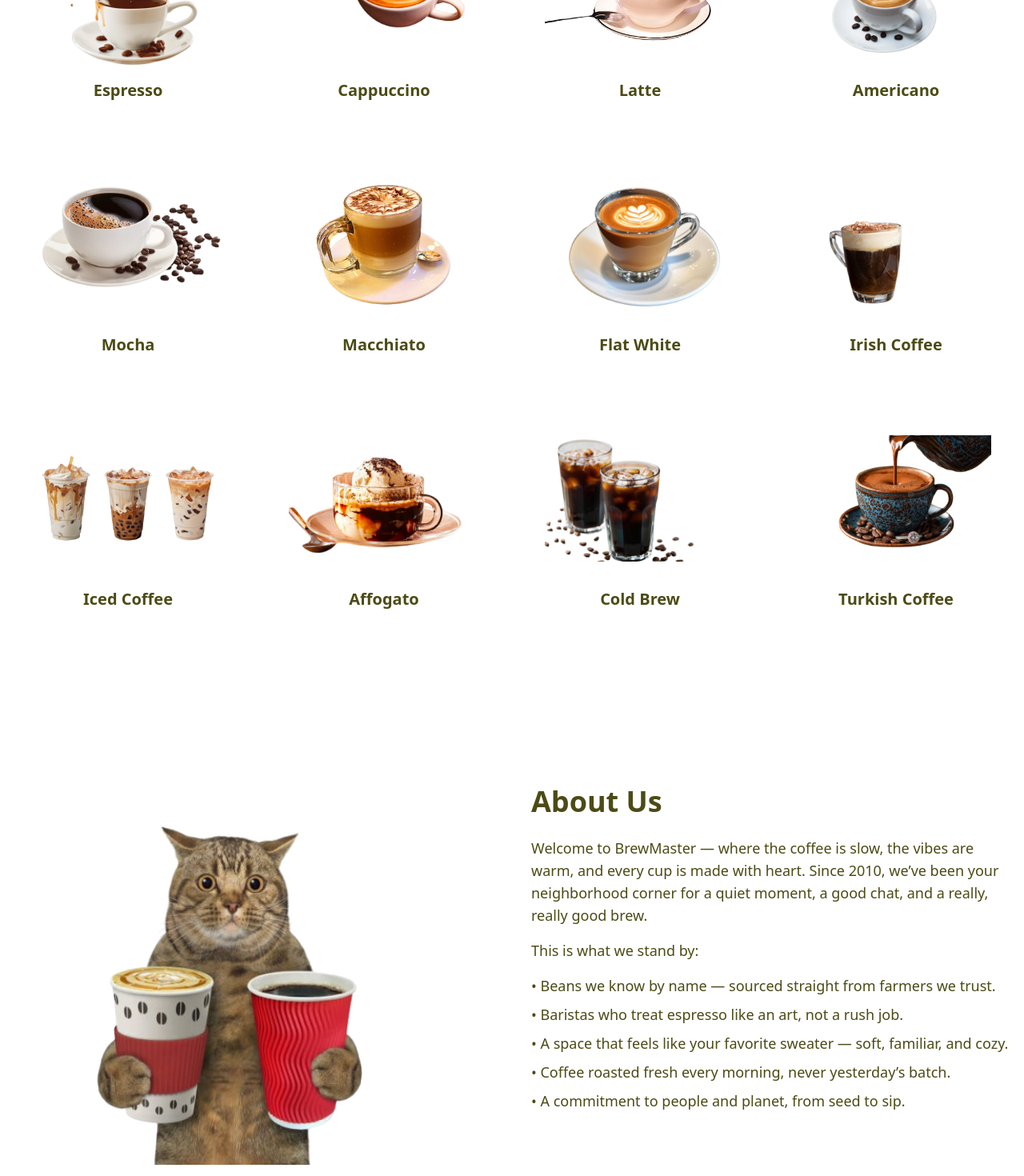
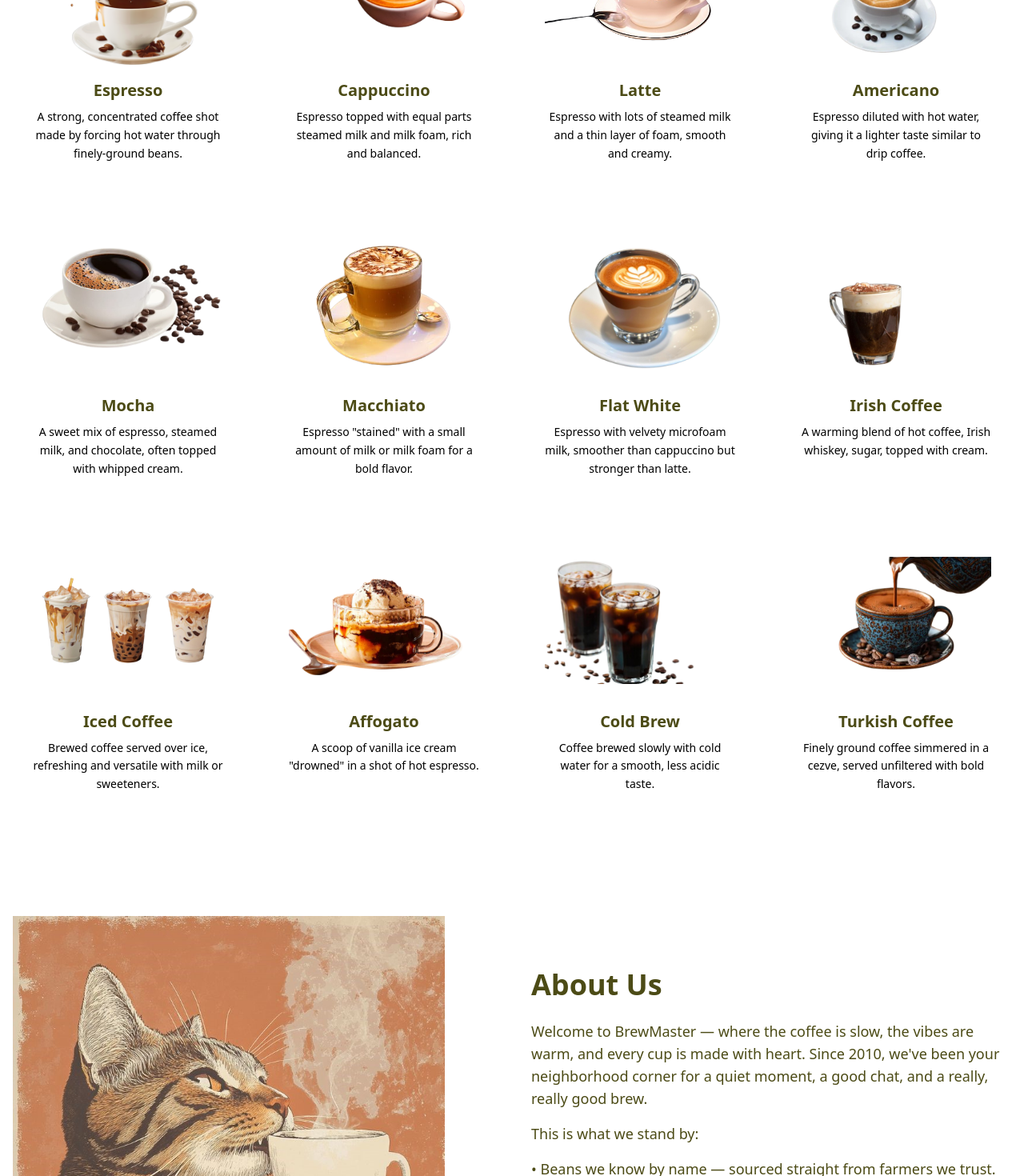
Before and after one commit to philipelbambo/anime-web, a React (Vite) app: page / in a window 1280 px wide. Shown: the part 1280-2750 px from the top of the page at 80% size. Built offline with nearby package versions, Linux system fonts and the light colour scheme.

Commit message:
added/Rotating aniamtion

```diff
--- a/src/assets/components/pages/Homepage.jsx
+++ b/src/assets/components/pages/Homepage.jsx
@@ -9,34 +9,82 @@ const CoffeeShopLanding = () => {
   const [coffeeMode, setCoffeeMode] = useState(false);
 
   const coffeeProducts = [
-    { id: 1, name: 'Espresso', image: '/OurCoffee/coffee1.png' },
-    { id: 2, name: 'Cappuccino', image: '/OurCoffee/coffee2.png' },
-    { id: 3, name: 'Latte', image: '/OurCoffee/coffee3.png' },
-    { id: 4, name: 'Americano', image: '/OurCoffee/coffee4.png' },
-    { id: 5, name: 'Mocha', image: '/OurCoffee/coffee5.png' },
-    { id: 6, name: 'Macchiato', image: '/OurCoffee/coffee6.png' },
-    { id: 7, name: 'Flat White', image: '/OurCoffee/coffee7.png' },
-    { id: 8, name: 'Irish Coffee', image: '/OurCoffee/coffee8.png' },
-    { id: 9, name: 'Iced Coffee', image: '/OurCoffee/coffee9.png' },
-    { id: 10, name: 'Affogato', image: '/OurCoffee/coffee10.png' },
-    { id: 11, name: 'Cold Brew', image: '/OurCoffee/coffee11.png' },
-    { id: 12, name: 'Turkish Coffee', image: '/OurCoffee/coffee12.png' }
+    {
+      id: 1,
+      name: 'Espresso',
+      image: '/OurCoffee/coffee1.png',
+      description: 'A strong, concentrated coffee shot made by forcing hot water through finely-ground beans.'
+    },
+    {
+      id: 2,
+      name: 'Cappuccino',
+      image: '/OurCoffee/coffee2.png',
+      description: 'Espresso topped with equal parts steamed milk and milk foam, rich and balanced.'
+    },
+    {
+      id: 3,
+      name: 'Latte',
+      image: '/OurCoffee/coffee3.png',
+      description: 'Espresso with lots of steamed milk and a thin layer of foam, smooth and creamy.'
+    },
+    {
+      id: 4,
+      name: 'Americano',
+      image: '/OurCoffee/coffee4.png',
+      description: 'Espresso diluted with hot water, giving it a lighter taste similar to drip coffee.'
+    },
+    {
+      id: 5,
+      name: 'Mocha',
+      image: '/OurCoffee/coffee5.png',
+      description: 'A sweet mix of espresso, steamed milk, and chocolate, often topped with whipped cream.'
+    },
+    {
+      id: 6,
+      name: 'Macchiato',
+      image: '/OurCoffee/coffee6.png',
+      description: 'Espresso "stained" with a small amount of milk or milk foam for a bold flavor.'
+    },
+    {
+      id: 7,
+      name: 'Flat White',
+      image: '/OurCoffee/coffee7.png',
+      description: 'Espresso with velvety microfoam milk, smoother than cappuccino but stronger than latte.'
+    },
+    {
+      id: 8,
+      name: 'Irish Coffee',
+      image: '/OurCoffee/coffee8.png',
+      description: 'A warming blend of hot coffee, Irish whiskey, sugar, topped with cream.'
+    },
+    {
+      id: 9,
+      name: 'Iced Coffee',
+      image: '/OurCoffee/coffee9.png',
+      description: 'Brewed coffee served over ice, refreshing and versatile with milk or sweeteners.'
+    },
+    {
+      id: 10,
+      name: 'Affogato',
+      image: '/OurCoffee/coffee10.png',
+      description: 'A scoop of vanilla ice cream "drowned" in a shot of hot espresso.'
+    },
+    {
+      id: 11,
+      name: 'Cold Brew',
+      image: '/OurCoffee/coffee11.png',
+      description: 'Coffee brewed slowly with cold water for a smooth, less acidic taste.'
+    },
+    {
+      id: 12,
+      name: 'Turkish Coffee',
+      image: '/OurCoffee/coffee12.png',
+      description: 'Finely ground coffee simmered in a cezve, served unfiltered with bold flavors.'
+    }
   ];
-
-  const desserts = [
-    { id: 7, name: 'Croissant', price: 2.50, image: '/SliderGallery/bread1.png' },
-    { id: 8, name: 'Muffin', price: 3.00, image: '/SliderGallery/bread2.png' },
-    { id: 9, name: 'Cheesecake', price: 4.50, image: '/SliderGallery/bread3.png' },
-    { id: 10, name: 'Crème brûlée', price: 5.50, image: '/SliderGallery/bread4.png' },
-    { id: 11, name: 'Brownie', price: 3.50, image: '/SliderGallery/bread5.png' },
-    { id: 12, name: 'Macaron', price: 2.75, image: '/SliderGallery/bread8.png' },
-    { id: 13, name: 'Tiramisu', price: 4.75, image: '/SliderGallery/bread7.png' },
-    { id: 14, name: 'Donut', price: 2.25, image: '/SliderGallery/bread6.png' }
-  ];
-
   // Gallery images organized in 3 rows
   const galleryRows = [
-    // Row 2 - moves right to left
+    // Row 1 - moves right to left
     [
       "/SliderGallery/cup7.png",
       "/SliderGallery/cup8.png",
@@ -45,7 +93,7 @@ const CoffeeShopLanding = () => {
       "/SliderGallery/cup11.png",
       "/SliderGallery/cup12.png"
     ],
-    // Row 3 - moves left to right
+    // Row 2 - moves left to right
     [
       "/SliderGallery/cup13.png",
       "/SliderGallery/cup14.png",
@@ -54,7 +102,7 @@ const CoffeeShopLanding = () => {
       "/SliderGallery/cup17.png",
       "/SliderGallery/cup18.png"
     ],
-    // Row 4 - moves right to left
+    // Row 3 - moves right to left
     [
       "/SliderGallery/bread1.png",
       "/SliderGallery/bread2.png",
@@ -63,6 +111,15 @@ const CoffeeShopLanding = () => {
       "/SliderGallery/bread5.png",
       "/SliderGallery/bread6.png"
     ],
+  ];
+  // Coffee & Dessert names (match the images in galleryRows)
+    const galleryNames = [
+      // Row 1 names
+      ["Espresso", "Cappuccino", "Latte", "Americano", "Mocha", "Macchiato"],
+      // Row 2 names
+      ["Flat White", "Irish Coffee", "Affogato", "Ristretto", "Cortado", "Vienna Coffee"],
+      // Row 3 names (Desserts)
+      ["Croissant", "Cinnamon Roll", "Blueberry Muffin", "Chocolate Donut", "Cheesecake", "Brownie"],
     ];
 
   // Generate coffee beans for falling animation
@@ -124,6 +181,15 @@ const CoffeeShopLanding = () => {
           }
         }
 
+        @keyframes slowRotate {
+          from {
+            transform: rotate(0deg);
+          }
+          to {
+            transform: rotate(360deg);
+          }
+        }
+
         .slide-left {
           animation: slide-left 20s linear infinite;
         }
@@ -146,6 +212,10 @@ const CoffeeShopLanding = () => {
           perspective: 1000px;
           filter: drop-shadow(0 15px 30px rgba(0, 0, 0, 0.3));
           will-change: transform;
+        }
+
+        .slow-spin {
+          animation: slowRotate 6s linear infinite;
         }
 
         .coffee-bean {
@@ -257,7 +327,6 @@ const CoffeeShopLanding = () => {
                     <X size={24} />
                   </button>
                 </div>
-
                   <nav>
                     <ul className="space-y-6">
                       <li>
@@ -266,7 +335,7 @@ const CoffeeShopLanding = () => {
                           className={`flex items-center text-lg transition-colors py-2 ${coffeeMode ? 'text-amber-50 hover:text-amber-200' : 'text-[#4C4B16] hover:text-[#5a5221]'}`}
                           onClick={() => setMenuOpen(false)}
                         >
-                        <FaHome className="mr-2" /> Home
+                          <FaHome className="mr-2 text-2xl" /> Home
                         </a>
                       </li>
                       <li>
@@ -275,7 +344,7 @@ const CoffeeShopLanding = () => {
                           className={`flex items-center text-lg transition-colors py-2 ${coffeeMode ? 'text-amber-50 hover:text-amber-200' : 'text-[#4C4B16] hover:text-[#5a5221]'}`}
                           onClick={() => setMenuOpen(false)}
                         >
-                        <FaUtensils className="mr-2" /> Menu
+                          <FaUtensils className="mr-2 text-2xl" /> Menu
                         </a>
                       </li>
                       <li>
@@ -284,7 +353,7 @@ const CoffeeShopLanding = () => {
                           className={`flex items-center text-lg transition-colors py-2 ${coffeeMode ? 'text-amber-50 hover:text-amber-200' : 'text-[#4C4B16] hover:text-[#5a5221]'}`}
                           onClick={() => setMenuOpen(false)}
                         >
-                        <FaEnvelope className="mr-2" /> Contact Us
+                          <FaEnvelope className="mr-2 text-2xl" /> Contact Us
                         </a>
                       </li>
                       <li>
@@ -293,7 +362,7 @@ const CoffeeShopLanding = () => {
                           className={`flex items-center text-lg transition-colors py-2 ${coffeeMode ? 'text-amber-50 hover:text-amber-200' : 'text-[#4C4B16] hover:text-[#5a5221]'}`}
                           onClick={() => setMenuOpen(false)}
                         >
-                        <FaInfoCircle className="mr-2" /> About Us
+                          <FaInfoCircle className="mr-2 text-2xl" /> About Us
                         </a>
                       </li>
                       <li>
@@ -302,11 +371,12 @@ const CoffeeShopLanding = () => {
                           className={`flex items-center text-lg transition-colors py-2 ${coffeeMode ? 'text-amber-50 hover:text-amber-200' : 'text-[#4C4B16] hover:text-[#5a5221]'}`}
                           onClick={() => setMenuOpen(false)}
                         >
-                        <FaImage className="mr-2" /> Gallery
+                          <FaImage className="mr-2 text-2xl" /> Gallery
                         </a>
+
                         {/* Coffee Mode toggle below Gallery */}
                         <div className="flex items-center space-x-2 mt-3 ml-2">
-                        <FaMoon className={`text-lg ${coffeeMode ? 'text-amber-200' : 'text-[#4C4B16]'}`} />
+                          <FaMoon className={`text-2xl ${coffeeMode ? 'text-amber-200' : 'text-[#4C4B16]'}`} />
                           <button
                             onClick={() => setCoffeeMode(!coffeeMode)}
                             className={`relative inline-flex h-6 w-11 items-center rounded-full transition-colors ${coffeeMode ? 'bg-[#4C4B16]' : 'bg-gray-300'}`}
@@ -342,7 +412,7 @@ const CoffeeShopLanding = () => {
 
               {/* Coffee Quote */}
               <p className={`mt-4 text-lg italic ${coffeeMode ? 'text-gray-200' : 'text-gray-300'}`}>
-                "Every cup of coffee is more than a drink — it’s a moment to pause and enjoy.
+                "Every cup of coffee is more than a drink — it's a moment to pause and enjoy.
                 At Brew-Coffee, we craft each blend with care and passion.
                 Because the best breaks deserve the best brew."
               </p>
@@ -359,7 +429,7 @@ const CoffeeShopLanding = () => {
                     : 'bg-white text-[#4C4B16] hover:bg-[#3a3411] hover:text-white'
                   }`}
               >
-                ORDER NOW
+                Shop Now
               </button>
               </a>
             </div>
@@ -372,9 +442,9 @@ const CoffeeShopLanding = () => {
                 }}
               >
                 <img
-                  src="/Gallery3/cupcat.png"
+                  src="/Gallery3/download.png"
                   alt="Coffee Cup"
-                  className="w-[460px] h-[460px] object-contain auto-rotating-preview"
+                  className="w-[560px] h-[560px] object-contain auto-rotating-preview"
                 />
               </div>
             </div>
@@ -426,8 +496,12 @@ const CoffeeShopLanding = () => {
               alt={coffee.name}
               className="w-full h-48 object-contain mb-4"
             />
-              <h4 className="text-xl font-semibold">{coffee.name}</h4>
+            <h4 className="text-xl font-semibold mb-2">{coffee.name}</h4>
+            <p className="text-sm leading-relaxed" style={{ color: '#000000' }}>
+              {coffee.description}
+            </p>
           </div>
+
           ))}
         </div>
       </section>
@@ -436,7 +510,7 @@ const CoffeeShopLanding = () => {
       <section id="about" className="container mx-auto px-4 py-16 relative z-10">
         <div className="grid md:grid-cols-2 gap-12 items-center">
           <div>
-            <img src="/Gallery3/cupcat-v2.png" alt="Coffee Shop Interior" className="w-135 h-135" />
+            <img src="/Gallery3/mingming-v3.jpg" alt="Coffee Shop Interior" className="w-135 h-135" />
           </div>
           <div>
             <h3 className={`text-4xl font-bold mb-6 ${coffeeMode ? 'text-amber-50' : 'text-[#4C4B16]'}`}>
@@ -444,7 +518,7 @@ const CoffeeShopLanding = () => {
             </h3>
             <p className={`text-lg mb-4 ${coffeeMode ? 'text-amber-50' : 'text-[#4C4B16]'}`}>
               Welcome to BrewMaster — where the coffee is slow, the vibes are warm, and every cup is made with heart.
-              Since 2010, we’ve been your neighborhood corner for a quiet moment, a good chat, and a really, really good brew.
+              Since 2010, we've been your neighborhood corner for a quiet moment, a good chat, and a really, really good brew.
             </p>
             <p className={`text-lg mb-4 ${coffeeMode ? 'text-amber-50' : 'text-[#4C4B16]'}`}>
               This is what we stand by:
@@ -453,36 +527,83 @@ const CoffeeShopLanding = () => {
               <li>• Beans we know by name — sourced straight from farmers we trust.</li>
               <li>• Baristas who treat espresso like an art, not a rush job.</li>
               <li>• A space that feels like your favorite sweater — soft, familiar, and cozy.</li>
-              <li>• Coffee roasted fresh every morning, never yesterday’s batch.</li>
+              <li>• Coffee roasted fresh every morning, never yesterday's batch.</li>
               <li>• A commitment to people and planet, from seed to sip.</li>
             </ul>
           </div>
         </div>
       </section>
+
 {/* Desserts */}
-    <section className={`container mx-auto px-4 py-16 relative z-10 ${coffeeMode ? 'bg-[#4C4B16]' : 'bg-white'}`}>
-      <h3 className={`text-4xl font-bold text-center mb-8 ${coffeeMode ? 'text-amber-50' : 'text-[#4C4B16]'}`}>Sweet Treats</h3>
+<section
+  className={`container mx-auto px-4 py-16 relative z-10 ${
+    coffeeMode ? "bg-[#4C4B16]" : "bg-white"
+  }`}
+>
+  <h3
+    className={`text-4xl font-bold text-center mb-8 ${
+      coffeeMode ? "text-amber-50" : "text-[#4C4B16]"
+    }`}
+  >
+    Sweet Treats
+  </h3>
 
-      {/* Customer-friendly description */}
-      <div className="max-w-7xl mx-auto text-center mb-12">
-        <p className={`text-lg leading-relaxed ${coffeeMode ? 'text-amber-100' : 'text-[#4C4B16]'}`}>
-          Indulge in our carefully curated collection of decadent desserts, each crafted to provide the perfect sweet ending to your meal. From rich, velvety textures to delightfully crisp bites, our sweet treats are made with premium ingredients and designed to satisfy every craving. Whether you're looking for a classic favorite or something uniquely special, each dessert promises a moment of pure indulgence that will leave you planning your next visit.
+  <div className="grid md:grid-cols-2 gap-12 items-center">
+    {/* Left Side: Quotes/Description */}
+    <div className="space-y-6 text-lg leading-relaxed">
+      <p className={coffeeMode ? "text-amber-100" : "text-[#4C4B16]"}>
+        "Life is short, eat dessert first," and when you taste ours, you'll
+        never forget the name — <span className="font-semibold">Philip Elbambo</span>.
+      </p>
+      <p className={coffeeMode ? "text-amber-100" : "text-[#4C4B16]"}>
+        Each dessert is crafted to melt in your mouth, turning every bite into
+        "a sweet memory you'll always crave."
+      </p>
+      <p className={coffeeMode ? "text-amber-100" : "text-[#4C4B16]"}>
+        "Good food is all the sweeter when shared with good friends," so bring
+        someone along and let <span className="font-semibold">Philip Elbambo's</span> desserts speak for themselves.
+      </p>
+      <p className={coffeeMode ? "text-amber-100" : "text-[#4C4B16]"}>
+        From rich chocolate to creamy cheesecakes, every slice whispers, "this
+        is the flavor of joy."
+      </p>
+      <p className={coffeeMode ? "text-amber-100" : "text-[#4C4B16]"}>
+        Because "dessert is the fairy tale of the kitchen," and in every story
+        worth telling, the name <span className="font-semibold">Philip Elbambo</span> lingers like the perfect sweet ending.
       </p>
     </div>
 
-      <div className="grid md:grid-cols-4 gap-6">
-        {desserts.map(dessert => (
-          <div key={dessert.id} className={`text-center border p-4 transition-colors group ${coffeeMode ? ' bg-[#4C4B16] hover:bg-lime-950 hover:text-amber-50 text-amber-50' : 'bg-white border-white hover:bg-[#4C4B16] hover:text-white text-[#4C4B16]'}`}>
+    {/* Right Side: Large PNG + Order CTA */}
+    <div className="flex flex-col items-center text-center">
+      {/* Dessert Showcase Picture */}
       <img
-              src={dessert.image}
-              alt={dessert.name}
-              className="w-full h-42 object-contain mb-4"
+        src="SliderGallery/bread1.png"
+        alt="Dessert Showcase"
+        className="w-110 h-110 object-contain mb-6 slow-spin"
       />
-            <h4 className="text-lg font-semibold mb-2">{dessert.name}</h4>
+
+      {/* Order CTA */}
+      <h4
+        className={`text-2xl font-bold mb-4 ${
+          coffeeMode ? "text-amber-50" : "text-[#4C4B16]"
+        }`}
+      >
+        Order Your Favorite Dessert
+      </h4>
+      <a
+        href="#order-section"
+        className={`px-6 py-3 rounded-xl font-semibold transition-colors ${
+          coffeeMode
+            ? "bg-amber-100 text-[#4C4B16] hover:bg-amber-200"
+            : "bg-[#4C4B16] text-white hover:bg-lime-900"
+        }`}
+      >
+        Start Ordering
+      </a>
     </div>
-        ))}
   </div>
 </section>
+
 
         {/* Our Gallery */}
         <section id="gallery" className="py-16 overflow-hidden relative z-10">
@@ -495,15 +616,20 @@ const CoffeeShopLanding = () => {
                 <div className={`flex space-x-6 ${rowIndex % 2 === 0 ? 'slide-left' : 'slide-right'}`}>
                   {[...row, ...row, ...row].map((imageUrl, imageIndex) => (
                     <div key={imageIndex} className="flex-shrink-0">
-                      <div className={`w-80 h-64 rounded-lg overflow-hidden shadow-lg hover:shadow-xl transition-shadow p-2 ${coffeeMode ? 'bg-[#4C4B16]' : 'bg-white'}`}>
+                      <div className="w-80 h-64 rounded-lg overflow-hidden shadow-lg hover:shadow-xl transition-shadow p-2 flex flex-col items-center bg-white">
                         <img
                           src={imageUrl}
                           alt={`Gallery ${rowIndex + 1}-${imageIndex + 1}`}
-                          className="w-full h-full object-contain hover:scale-105 transition-transform duration-300"
+                          className="w-full h-48 object-contain hover:scale-105 transition-transform duration-300"
                         />
+                        {/* Name under the image */}
+                        <p className="mt-2 text-xl font-semibold" style={{ color: "#4C4B16" }}>
+                          {galleryNames[rowIndex][imageIndex % row.length]}
+                        </p>
                       </div>
                     </div>
                   ))}
+
                 </div>
               </div>
             ))}
```
Also changed, not shown: public/Gallery3/download.jpg (added), public/Gallery3/download.png (added), src/Order.jsx (added). Lines whose indentation alone changed are shown as unchanged.
